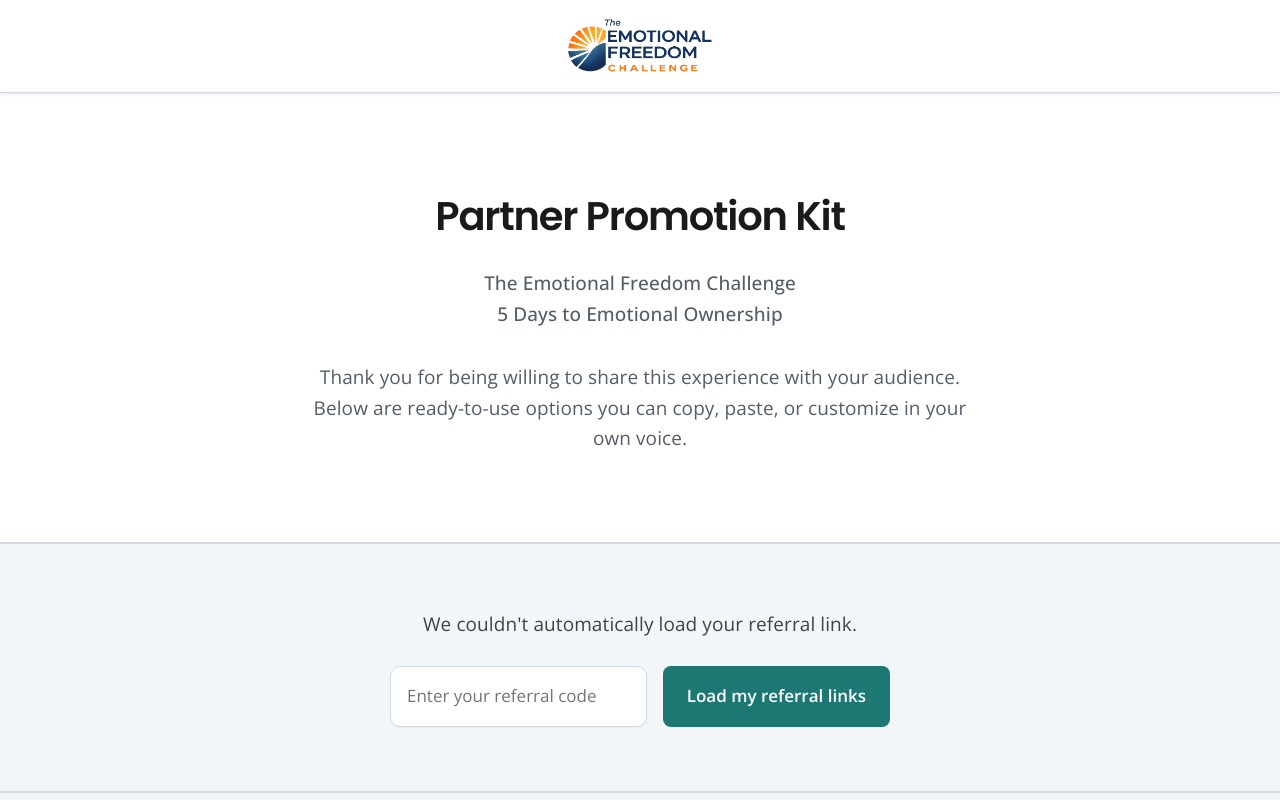
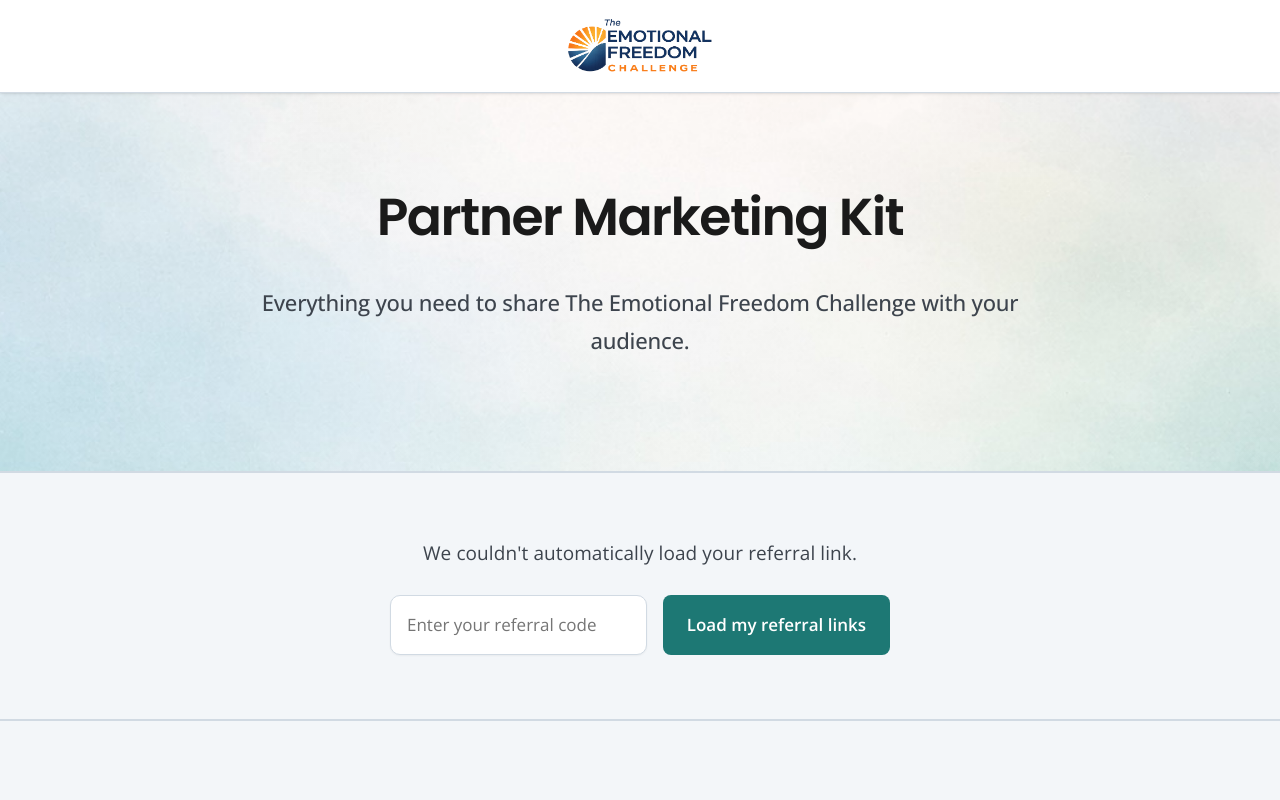
Before and after one commit to rbradshaw9/emotionalfreedomchallenge, a Next.js app: page /partners/kit in a window 1280 px wide. Shown: the top 800 px of the page. Built offline with nearby package versions, Linux system fonts and the light colour scheme.

Commit message:
Add hero sections with background images to thank-you and partners/kit pages

```diff
--- a/app/partners/kit/page.module.css
+++ b/app/partners/kit/page.module.css
@@ -2,37 +2,45 @@
   min-height: calc(100vh - 200px);
 }
 
-/* Header Section */
-.headerSection {
-  padding: var(--space-24) 0 var(--space-16);
-  background-color: var(--color-white);
+/* Hero Section */
+.hero {
+  padding: var(--space-22) 0;
+  background-image: url('/images/background1.jpg');
+  background-size: cover;
+  background-position: center;
+  background-repeat: no-repeat;
+  position: relative;
   text-align: center;
 }
 
-.headerSection h1 {
-  font-size: var(--text-4xl);
-  margin-bottom: var(--space-6);
+.hero::before {
+  content: '';
+  position: absolute;
+  top: 0;
+  left: 0;
+  right: 0;
+  bottom: 0;
+  background: linear-gradient(180deg, rgba(255, 255, 255, 0.05) 0%, rgba(249, 250, 251, 0.05) 100%);
+  pointer-events: none;
+}
+
+.hero h1 {
+  font-size: var(--text-5xl);
+  color: var(--color-gray-900);
+  margin-bottom: var(--space-8);
   font-weight: 600;
   letter-spacing: -0.03em;
   font-family: var(--font-display);
-  color: var(--color-gray-900);
+  position: relative;
 }
 
 .subtitle {
   font-size: var(--text-xl);
   color: var(--color-gray-700);
-  margin-bottom: var(--space-8);
+  line-height: 1.7;
+  letter-spacing: -0.01em;
+  position: relative;
   font-weight: 500;
-  line-height: var(--leading-snug);
-}
-
-.headerSection p {
-  font-size: var(--text-lg);
-  color: var(--color-gray-600);
-  line-height: var(--leading-relaxed);
-  max-width: 680px;
-  margin-left: auto;
-  margin-right: auto;
 }
 
 /* Manual Code Input Section */
--- a/app/partners/kit/page.tsx
+++ b/app/partners/kit/page.tsx
@@ -9,6 +9,17 @@ export default function PartnerKitPage() {
   const [showManualInput, setShowManualInput] = useState(false);
   const [copiedIndex, setCopiedIndex] = useState<number | null>(null);
   const [isLoading, setIsLoading] = useState(false);
+
+  const heroContent = (
+    <section className={styles.hero}>
+      <div className="container container-content">
+        <h1>Partner Marketing Kit</h1>
+        <p className={styles.subtitle}>
+          Everything you need to share The Emotional Freedom Challenge with your audience.
+        </p>
+      </div>
+    </section>
+  );
 
   // Read affiliate code from URL on mount
   useEffect(() => {
@@ -162,19 +173,7 @@ Learn how to stop reacting emotionally and start choosing intentionally.
 
   return (
     <div className={styles.page}>
-      {/* Header Section */}
-      <section className={styles.headerSection}>
-        <div className="container container-md">
-          <h1>Partner Promotion Kit</h1>
-          <p className={styles.subtitle}>
-            The Emotional Freedom Challenge<br />
-            5 Days to Emotional Ownership
-          </p>
-          <p>
-            Thank you for being willing to share this experience with your audience. Below are ready-to-use options you can copy, paste, or customize in your own voice.
-          </p>
-        </div>
-      </section>
+      {heroContent}
 
       {/* Manual Code Input (if needed) */}
       {showManualInput && (
--- a/app/thank-you/page.module.css
+++ b/app/thank-you/page.module.css
@@ -2,28 +2,51 @@
   min-height: calc(100vh - 200px);
 }
 
-/* Confirmation Section - Clean and Simple */
-.confirmationSection {
-  padding: var(--space-24) 0 var(--space-20);
-  background-color: var(--color-white);
+/* Hero Section */
+.hero {
+  padding: var(--space-22) 0;
+  background-image: url('/images/background1.jpg');
+  background-size: cover;
+  background-position: center;
+  background-repeat: no-repeat;
+  position: relative;
   text-align: center;
 }
 
-.confirmationSection h1 {
+.hero::before {
+  content: '';
+  position: absolute;
+  top: 0;
+  left: 0;
+  right: 0;
+  bottom: 0;
+  background: linear-gradient(180deg, rgba(255, 255, 255, 0.05) 0%, rgba(249, 250, 251, 0.05) 100%);
+  pointer-events: none;
+}
+
+.hero h1 {
   font-size: var(--text-5xl);
   margin-bottom: var(--space-8);
   font-weight: 600;
   letter-spacing: -0.03em;
   font-family: var(--font-display);
   color: var(--color-gray-900);
+  position: relative;
 }
 
-.leadText {
+.subtitle {
   font-size: var(--text-2xl);
-  color: var(--color-gray-800);
-  margin-bottom: var(--space-8);
+  color: var(--color-gray-700);
+  line-height: var(--leading-snug);
   font-weight: 500;
-  line-height: var(--leading-snug);
+  position: relative;
+}
+
+/* Confirmation Section - Clean and Simple */
+.confirmationSection {
+  padding: var(--space-16) 0 var(--space-20);
+  background-color: var(--color-white);
+  text-align: center;
 }
 
 .confirmationSection p {
```
Also changed, not shown: app/thank-you/page.tsx (+6 -2 lines).
